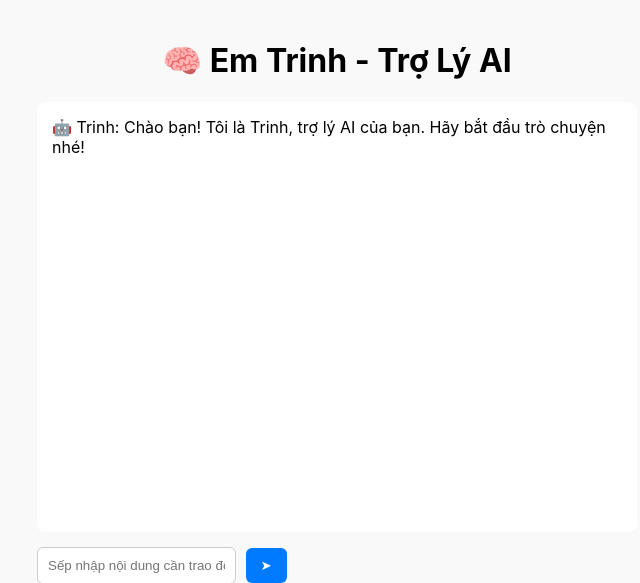
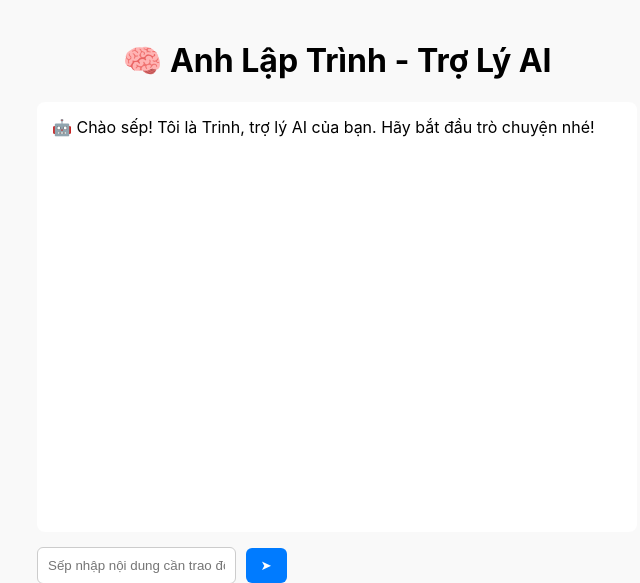
Before and after one commit to Nghiacao1/Chatbot-python, a Flask app: page / in a window 1280 px wide. Shown: the top 583 px of the page, without its empty margins (303-943 px from the left). Run offline with Flask 3, Linux system fonts and the light colour scheme.

Commit message:
Update index.html

```diff
--- a/templates/index.html
+++ b/templates/index.html
@@ -8,17 +8,17 @@
 </head>
 <body>
   <div class="container">
-    <h1 class="title">🧠 Em Trinh - Trợ Lý AI</h1>
+    <h1 class="title">🧠 Anh Lập Trình - Trợ Lý AI</h1>
     <div class="chat-box">
       <div class="message system">
-        🤖 Trinh: Chào bạn! Tôi là Trinh, trợ lý AI của bạn. Hãy bắt đầu trò chuyện nhé!
+        🤖 Chào sếp! Tôi là Trinh, trợ lý AI của bạn. Hãy bắt đầu trò chuyện nhé!
       </div>
       {% for m in messages %}
         <div class="message {{ m.role }}">
           {% if m.role == 'user' %}
             👤 Bạn: {{ m.content }}
           {% else %}
-            🤖 Trinh: {{ m.content }}
+            🤖 {{ m.content }}
           {% endif %}
         </div>
       {% endfor %}
```
